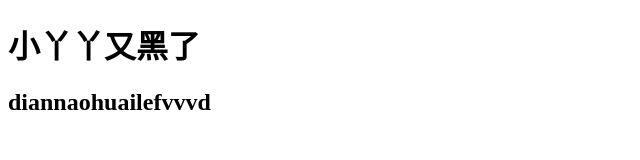
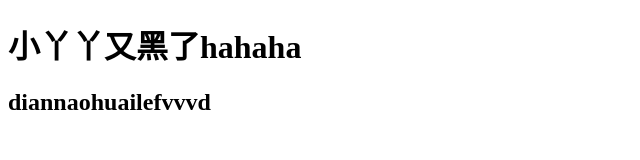
Before and after one commit to WuMengYu/WuMengYu.github.io, a plain HTML site: page index.html in a window 1280 px wide. Shown: the whole page, without its empty margins (0-640 px from the left). Drawn offline with Linux system fonts and the light colour scheme.

Commit message:
Update index.html

```diff
--- a/index.html
+++ b/index.html
@@ -5,7 +5,7 @@
     <title></title>
   </head>
   <body>
-     <h1>小丫丫又黑了</h1>
+     <h1>小丫丫又黑了hahaha</h1>
      <h2>diannaohuailefvvvd</h2>
   </body>
 </html>
```
